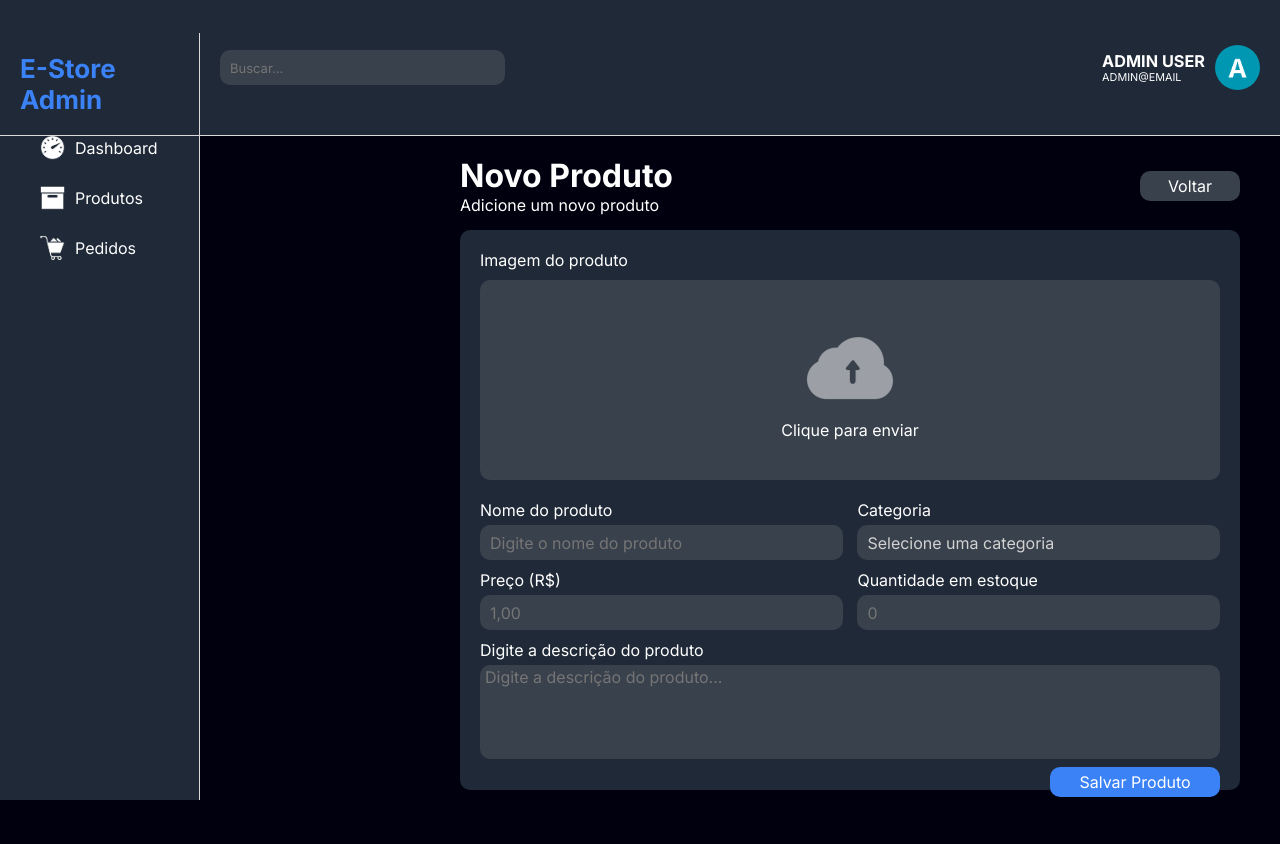
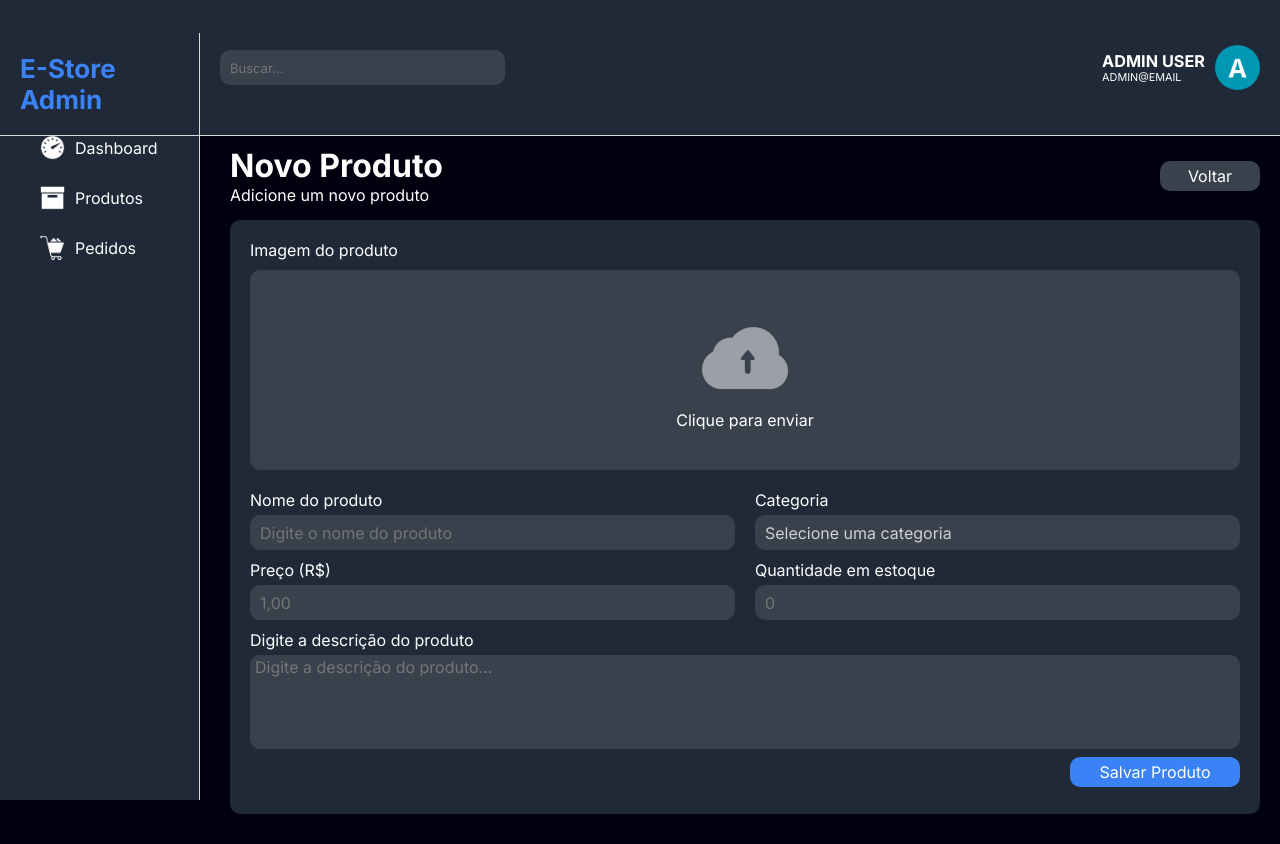
Before and after one commit to MinedCode/E-Store, a React (Vite) app: page /productadd in a window 1280 px wide. Before the commit the page ends 804 px from the top, so only its background shows below. Built offline with nearby package versions, Linux system fonts and the light colour scheme; some icons are missing.

Commit message:
corrigindo o bug no layout/outlet

```diff
--- a/src/pages/ProductAdd.jsx
+++ b/src/pages/ProductAdd.jsx
@@ -34,7 +34,8 @@ const ProductAddComponent = styled.div`
 
     & #containerBottom{
         background-color: #1F2937;
-        height: 70vh;
+        height: auto;
+        margin-bottom: 30px;
         border-radius: 10px;
         padding: 20px;
 
@@ -210,7 +211,7 @@ const ProductAdd = () =>{
 
     return(
 
-        <ProductAddComponent id="outlet">
+        <ProductAddComponent>
             <div id="containerTop">
                 <div>
                     <h1>Novo Produto</h1>
--- a/src/pages/ProductEdit.jsx
+++ b/src/pages/ProductEdit.jsx
@@ -34,7 +34,8 @@ const ComponentEdit = styled.div`
 
     & #containerBottom{
         background-color: #1F2937;
-        height: 70vh;
+        height: auto;
+        margin-bottom: 30px;
         border-radius: 10px;
         padding: 20px;
 
@@ -236,7 +237,7 @@ const ProductEdit = () =>{
 
     return(
 
-        <ComponentEdit id="outlet">
+        <ComponentEdit>
             <div id="containerTop">
                 <div>
                     <h1>Editar Produto</h1>
--- a/src/pages/Products.jsx
+++ b/src/pages/Products.jsx
@@ -147,7 +147,7 @@ const Products = () =>{
     };
 
     return(
-        <ProductsComponent id="outlet">
+        <ProductsComponent>
             <div>
                 <h1>Produtos</h1>
                 <p>Todos os produtos</p>
```
